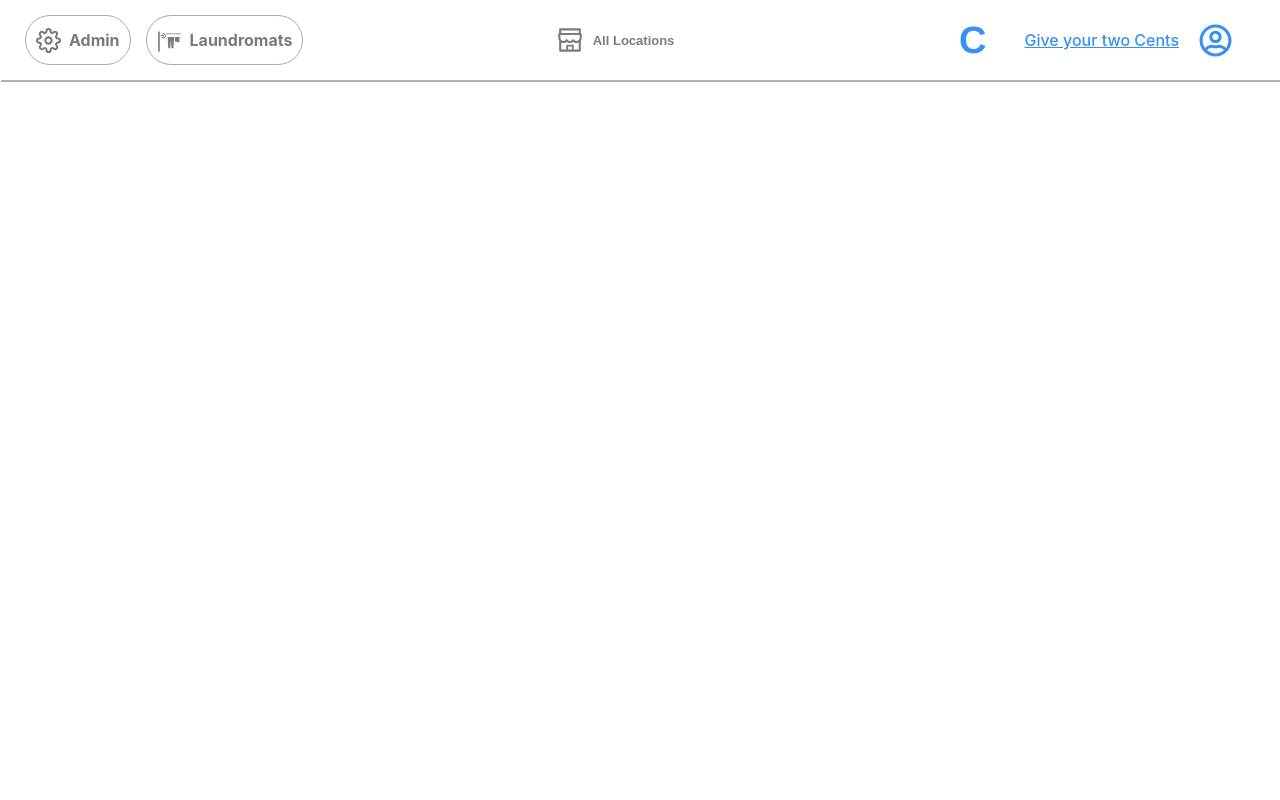
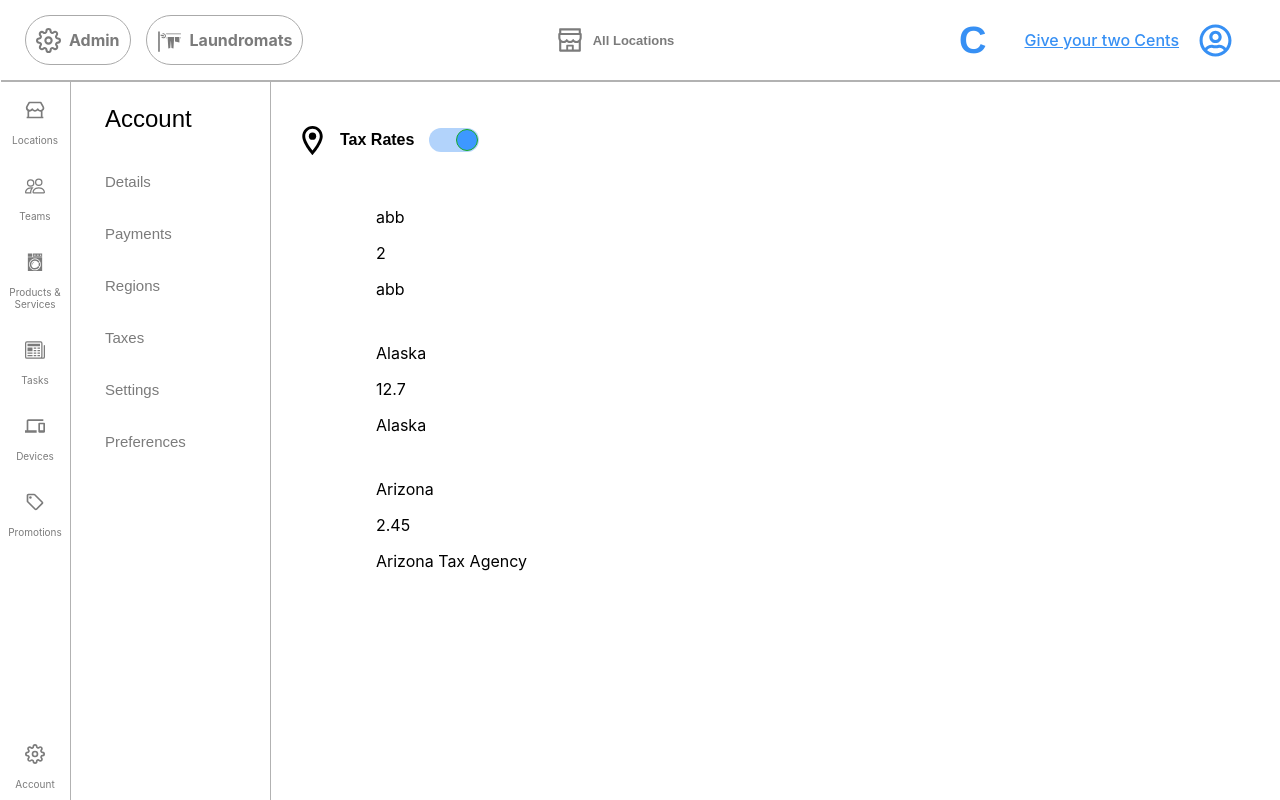
Before and after one commit to Manasa2903/cents-task, a React (Create React App) app: page /admin/account/taxes in a window 1280 px wide. Built offline with nearby package versions, Linux system fonts and the light colour scheme.

Commit message:
taxes component

```diff
--- a/src/App.js
+++ b/src/App.js
@@ -9,6 +9,7 @@ import LeftNav from "./components/Admin/LeftNav/LeftNav";
 import store from "./store.js";
 import { Provider } from "react-redux";
 import Regions from "./components/Admin/Account/Regions/Regions";
+import Taxes from "./components/Admin/Account/Taxes/Taxes";
 
 function App() {
   return (
@@ -24,6 +25,7 @@ function App() {
                 <Route path="details" element={<Details />} />
                 <Route path="payments" element={<Payments />} />
                 <Route path="regions" element={<Regions />} />
+                <Route path="taxes" element={<Taxes />} />
               </Route>
             </Route>
           </Routes>
--- a/src/Redux/rootReducer.js
+++ b/src/Redux/rootReducer.js
@@ -1,10 +1,12 @@
 import { combineReducers } from "redux";
 import detailsReducer from "./details/detailsReducer";
 import regionsReducer from "./regions/regionsReducer";
+import taxesReducer from "./taxes/taxesReducer";
 
 const rootReducer = combineReducers({
     details: detailsReducer,
     regions: regionsReducer,
+    taxes: taxesReducer,
 });
 
 export default rootReducer;
--- a/src/Redux/taxes/taxesActions.js
+++ b/src/Redux/taxes/taxesActions.js
@@ -0,0 +1,5 @@
+import { UPDATE_IS_SHOW_TAXES } from "./taxesTypes";
+
+export const updateIsShowTaxes = (value) => {
+    return { type: UPDATE_IS_SHOW_TAXES, payload: value };
+};
--- a/src/Redux/taxes/taxesReducer.js
+++ b/src/Redux/taxes/taxesReducer.js
@@ -0,0 +1,34 @@
+import { UPDATE_IS_SHOW_TAXES } from "./taxesTypes";
+const initialState = {
+    taxesList: [{
+            id: 1,
+            taxName: "abb",
+            taxRate: 2,
+            taxAgency: "abb",
+        },
+        {
+            id: 2,
+            taxName: "Alaska",
+            taxRate: 12.7,
+            taxAgency: "Alaska",
+        },
+        {
+            id: 3,
+            taxName: "Arizona",
+            taxRate: 2.45,
+            taxAgency: "Arizona Tax Agency",
+        },
+    ],
+    isShowTaxes: true,
+};
+
+const taxesReducer = (state = initialState, action) => {
+    switch (action.type) {
+        case UPDATE_IS_SHOW_TAXES:
+            return {...state, isShowTaxes: action.payload };
+        default:
+            return state;
+    }
+};
+
+export default taxesReducer;
--- a/src/Redux/taxes/taxesTypes.js
+++ b/src/Redux/taxes/taxesTypes.js
@@ -0,0 +1 @@
+export const UPDATE_IS_SHOW_TAXES = "UPDATE_IS_SHOW_TAXES";
--- a/src/components/Admin/Account/Regions/Regions.scss
+++ b/src/components/Admin/Account/Regions/Regions.scss
@@ -1,4 +1,5 @@
 .regions-container {
+    height: 90vh;
     .regions-top-container {
         margin-bottom: 20px;
         display: flex;
@@ -20,12 +21,12 @@
     }
     .regions-list {
         overflow-y: auto;
-        width: 100%;
+        height: 70vh;
         .regions-list-item {
             margin-left: 100px;
             border: 1px solid #fff;
             padding: 5px;
-            width: 200px;
+            width: 300px;
             cursor: pointer;
         }
         .regions-list-item:hover {
--- a/src/components/Admin/Account/Taxes/Taxes.jsx
+++ b/src/components/Admin/Account/Taxes/Taxes.jsx
@@ -0,0 +1,49 @@
+import { MdOutlineLocationOn } from "react-icons/md";
+import Toggle from "react-toggle";
+import { connect } from "react-redux";
+import { updateIsShowTaxes } from "./../../../../Redux/taxes/taxesActions";
+
+const Taxes = ({ taxesList, isShowTaxes, updateIsShowTaxes }) => {
+  const changeToggleValue = (e) => {
+    updateIsShowTaxes(e.target.checked);
+  };
+
+  return (
+    <div className="regions-container">
+      <div className="regions-top-container">
+        <MdOutlineLocationOn className="regions-icon" />
+        <p className="regions-paragraph">Tax Rates</p>
+        <Toggle
+          defaultChecked={true}
+          icons={false}
+          onChange={changeToggleValue}
+        />
+      </div>
+      <div className="regions-list">
+        {isShowTaxes &&
+          taxesList.map((eachRegion) => (
+            <div key={eachRegion.id} className="regions-list-item">
+              <p>{eachRegion.taxName}</p>
+              <p>{eachRegion.taxRate}</p>
+              <p>{eachRegion.taxAgency}</p>
+            </div>
+          ))}
+      </div>
+    </div>
+  );
+};
+
+const mapStateToProps = (state) => {
+  return {
+    taxesList: state.taxes.taxesList,
+    isShowTaxes: state.taxes.isShowTaxes,
+  };
+};
+
+const mapDispatchToProps = (dispatch) => {
+  return {
+    updateIsShowTaxes: (value) => dispatch(updateIsShowTaxes(value)),
+  };
+};
+
+export default connect(mapStateToProps, mapDispatchToProps)(Taxes);
--- a/src/components/Admin/Account/Taxes/Taxes.scss
+++ b/src/components/Admin/Account/Taxes/Taxes.scss
@@ -0,0 +1 @@
+@import "../Regions/Regions.scss";
```
